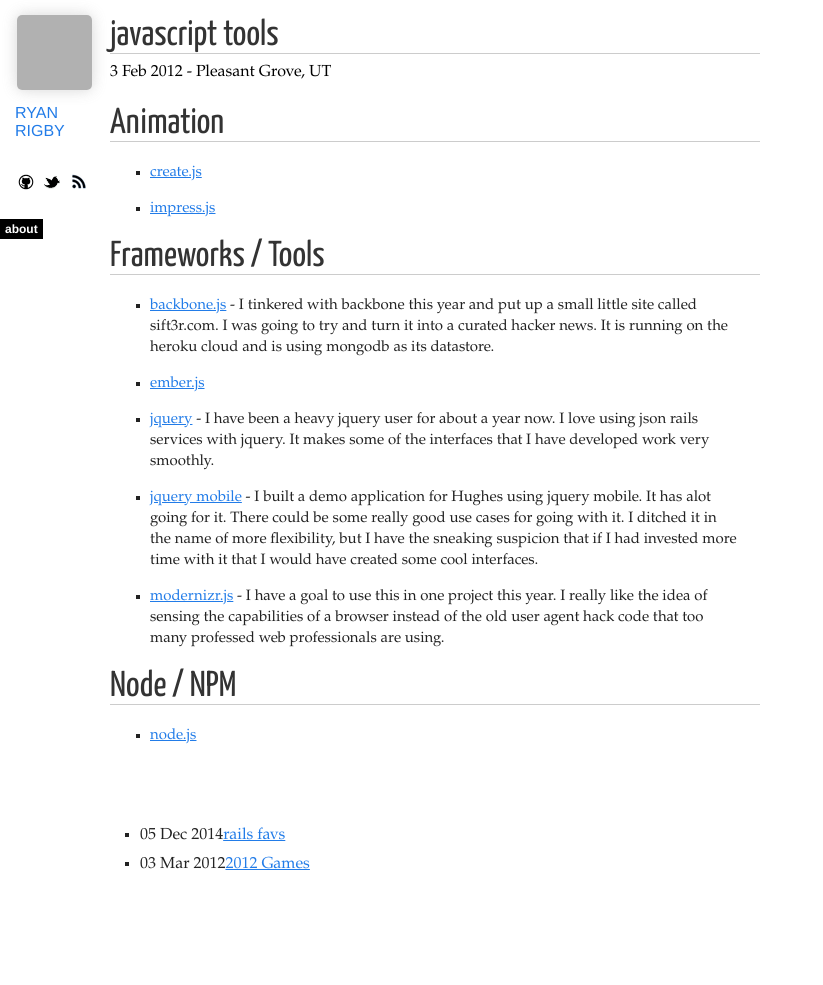
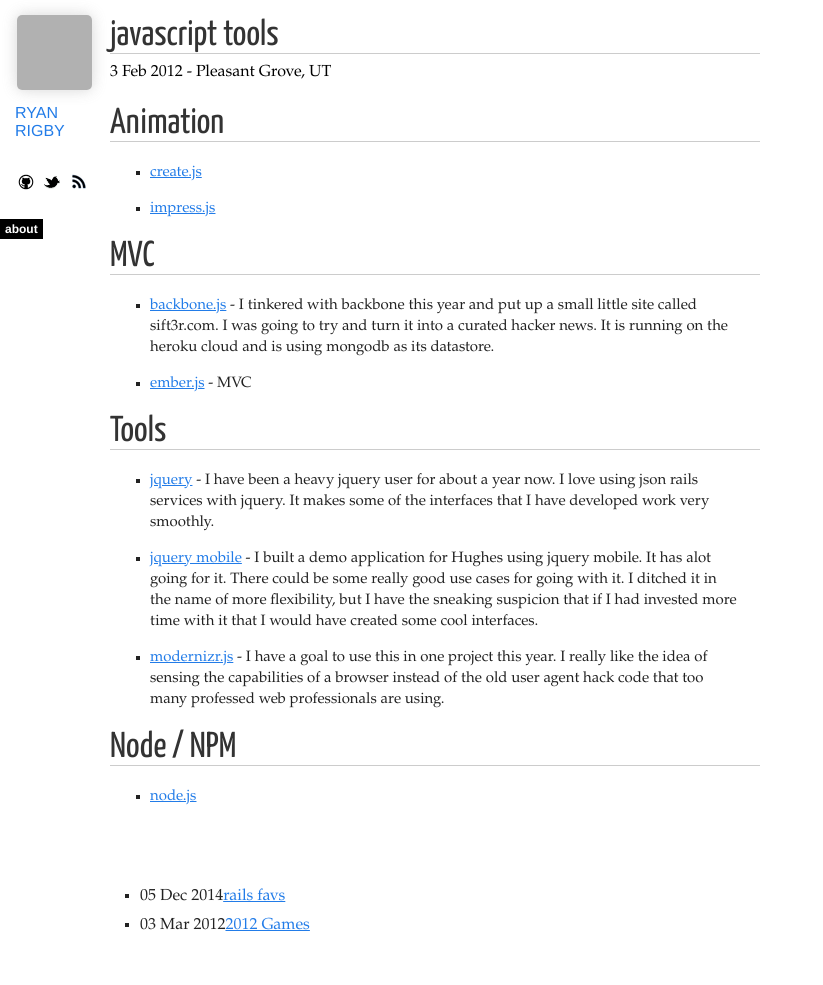
Before and after one commit to rbrigby/frontpage, a Jekyll site: the page built from _posts/2012-03-03-javascript-tools.md, in a window 1280 px wide. Shown: the whole page, without its empty margins (0-823 px from the left). Built offline with Jekyll 4.4.1, drawn with Linux system fonts in a browser that asks for light colours; nearby versions of some CDN libraries; Markdown is read by kramdown in place of the engine named in the settings; before the commit the page ends 924 px from its top, so only the background shows below that; grey boxes are pictures that could not be loaded.

Commit message:
Update 2012-03-03-javascript-tools.md

```diff
--- a/_posts/2012-03-03-javascript-tools.md
+++ b/_posts/2012-03-03-javascript-tools.md
@@ -14,10 +14,13 @@
 * [create.js](http://createjs.com/)
 * [impress.js](http://bartaz.github.com/impress.js/#/bored)
 
-Frameworks / Tools
+MVC
 ==========
 * [backbone.js](http://documentcloud.github.com/backbone/) - I tinkered with backbone this year and put up a small little site called sift3r.com.  I was going to try and turn it into a curated hacker news.  It is running on the heroku cloud and is using mongodb as its datastore.
-* [ember.js](http://emberjs.com/)
+* [ember.js](http://emberjs.com/) - MVC
+
+Tools
+==========
 * [jquery](http://jquery.com/) - I have been a heavy jquery user for about a year now.  I love using json rails services with jquery.  It makes some of the interfaces that I have developed work very smoothly.
 * [jquery mobile](http://jquerymobile.com/) - I built a demo application for Hughes using jquery mobile.  It has alot going for it.  There could be some really good use cases for going with it.  I ditched it in the name of more flexibility, but I have the sneaking suspicion that if I had invested more time with it that I would have created some cool interfaces.
 * [modernizr.js](http://www.modernizr.com/) - I have a goal to use this in one project this year.  I really like the idea of sensing the capabilities of a browser instead of the old user agent hack code that too many professed web professionals are using.
```
